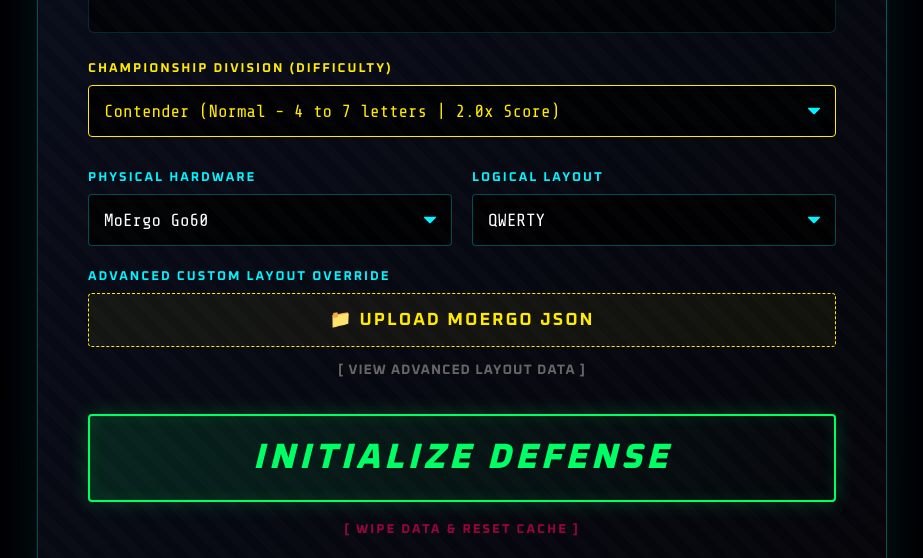
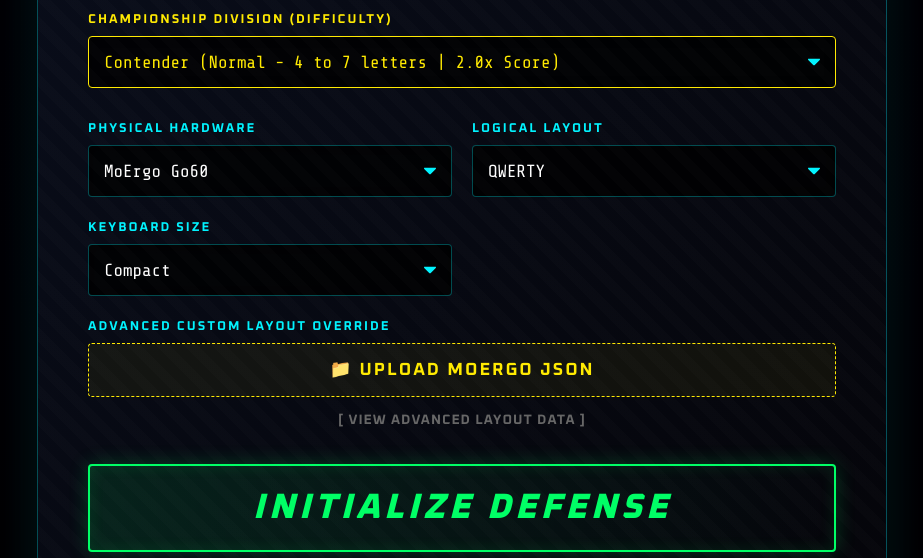
Before and after one commit to moosylog/galactic, a website: page index.html in a window 1280 px wide. Shown: the part 242-800 px from the top of the page, without its empty margins (178-1101 px from the left). Drawn offline with nearby package versions, Linux system fonts and the light colour scheme; no server answers.

Commit message:
Add files via upload

```diff
--- a/index.html
+++ b/index.html
@@ -86,6 +86,14 @@
                         <option value="custom" disabled hidden>Custom JSON Loaded</option>
                     </select>
                 </div>
+                <div>
+                    <label>Keyboard Size</label>
+                    <select id="kbSelect" onchange="setKbSize(this.value)">
+                        <option value="compact">Compact</option>
+                        <option value="small">Small</option>
+                        <option value="large">Large</option>
+                    </select>
+                </div>
 
                 <div style="grid-column: 1 / -1;">
                     <label>Advanced Custom Layout Override</label>
```
Also changed, not shown: README.md.
